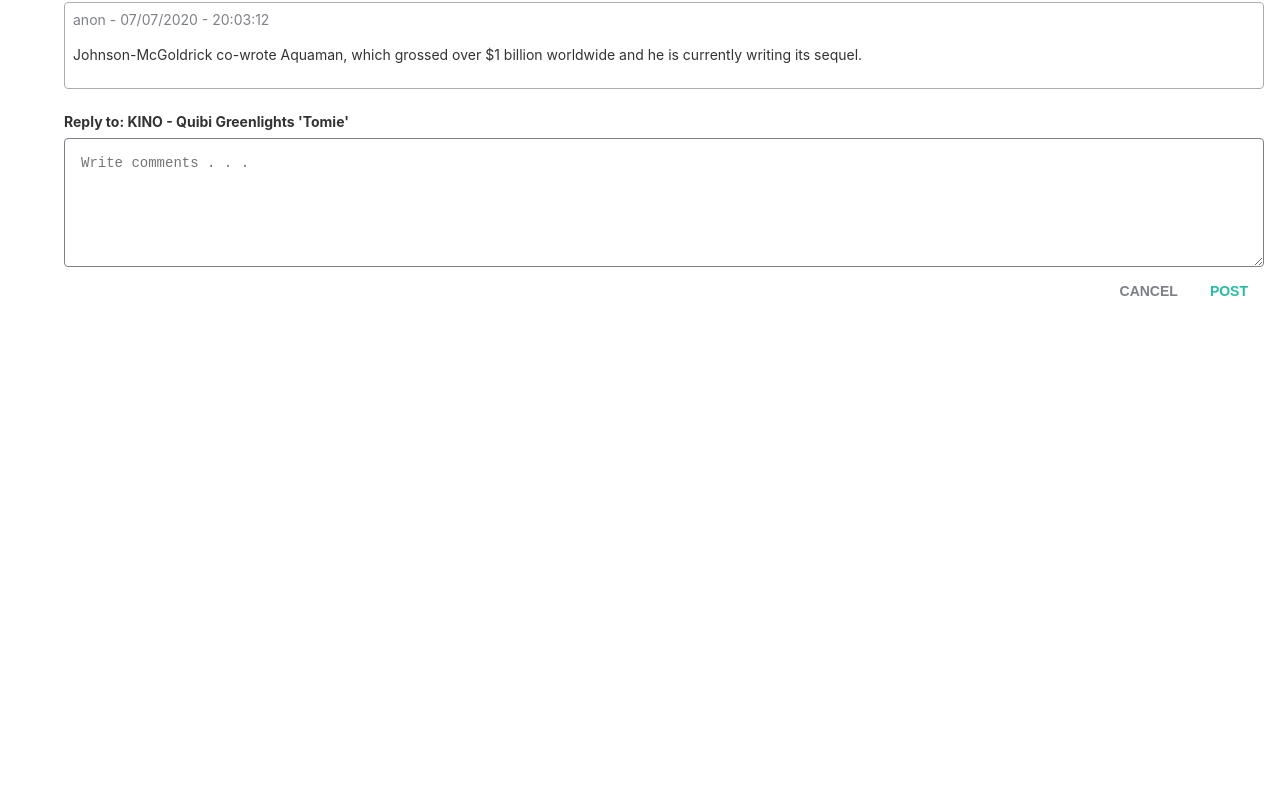
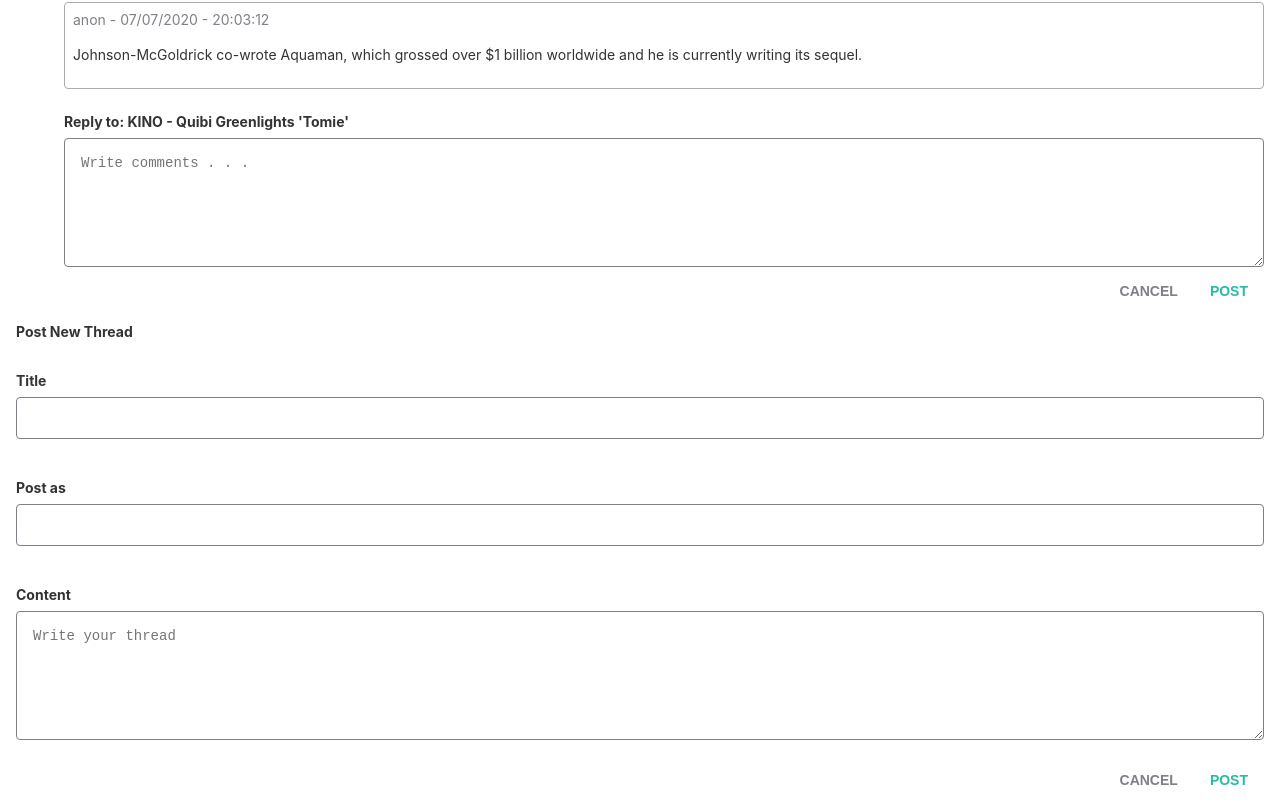
Before and after one commit to hare451g/duck-chan, a React (Create React App) app: page / in a window 1280 px wide. Shown: the part 220-1024 px from the top of the page. Before the commit the page ends 800 px from the top, so only its background shows below. Built offline with nearby package versions, Linux system fonts and the light colour scheme.

Commit message:
create NewThreadForm

```diff
--- a/src/containers/App.jsx
+++ b/src/containers/App.jsx
@@ -4,6 +4,7 @@ import Flex from '../components/Flex';
 import Thread from './Thread';
 import Comment from './Comment';
 import CommentForm from './CommentForm';
+import NewThreadForm from './NewThreadForm';
 
 function App() {
   return (
@@ -22,6 +23,7 @@ function App() {
         />
         <CommentForm threadName="KINO - Quibi Greenlights 'Tomie'" />
       </Flex>
+      <NewThreadForm />
     </>
   );
 }
--- /dev/null
+++ b/src/containers/NewThreadForm.jsx
@@ -0,0 +1,45 @@
+import React from 'react';
+
+import Flex from '../components/Flex';
+import Text from '../components/Text';
+import TextInput from '../components/TextInput';
+import Textarea from '../components/Textarea';
+import Button from '../components/Button';
+
+function NewThreadForm() {
+  return (
+    <Flex direction="column" padding="0 16px">
+      <Text fontSize="14px" fontWeight="bold" margin="8px 0px">
+        Post New Thread
+      </Text>
+      <Flex direction="column" margin="16px 0">
+        <Text fontSize="14px" fontWeight="bold" margin="8px 0px">
+          Title
+        </Text>
+        <TextInput type="text" />
+      </Flex>
+      <Flex direction="column" margin="16px 0">
+        <Text fontSize="14px" fontWeight="bold" margin="8px 0px">
+          Post as
+        </Text>
+        <TextInput type="text" />
+      </Flex>
+      <Flex direction="column" margin="16px 0">
+        <Text fontSize="14px" fontWeight="bold" margin="8px 0px">
+          Content
+        </Text>
+        <Textarea placeholder="Write your thread" />
+      </Flex>
+      <Flex justify="flex-end" align="center" margin="8px 0px">
+        <Button variant="naked" color="muted">
+          cancel
+        </Button>
+        <Button variant="naked" color="primary">
+          post
+        </Button>
+      </Flex>
+    </Flex>
+  );
+}
+
+export default NewThreadForm;
```
